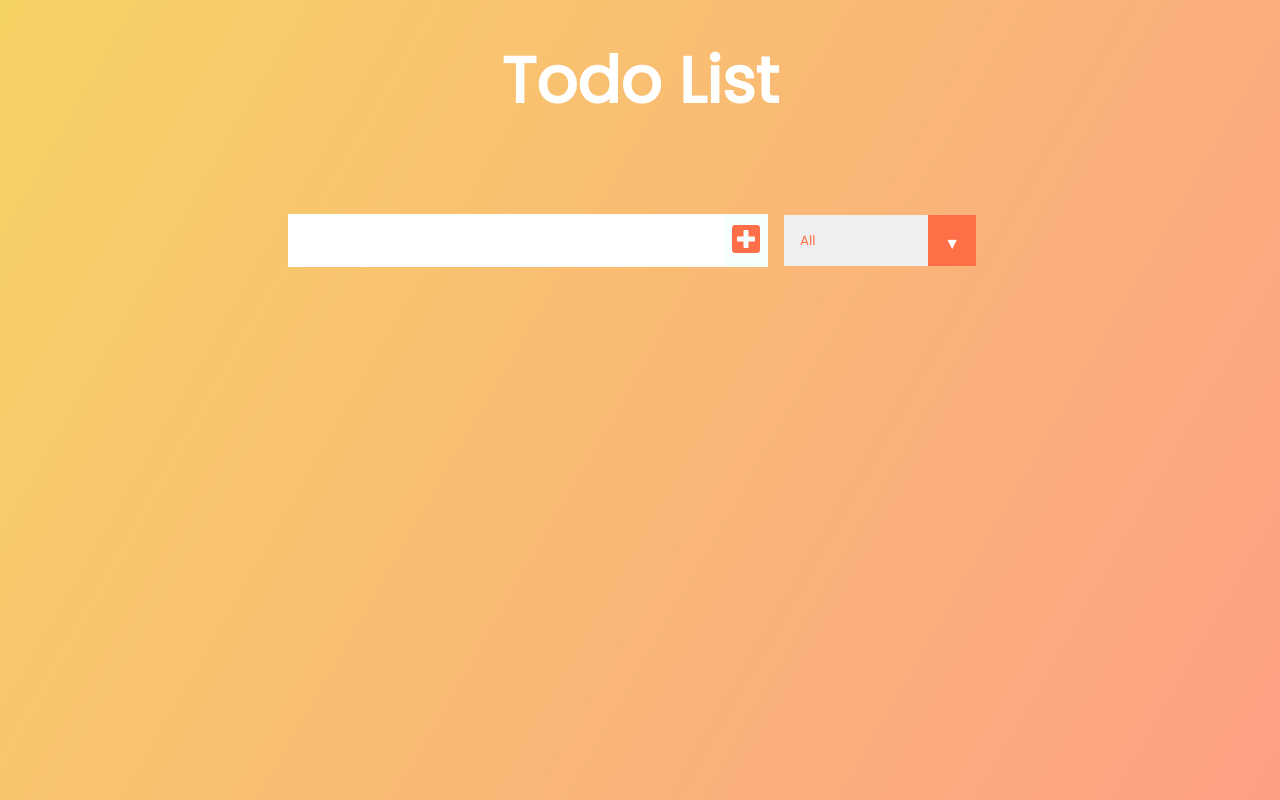
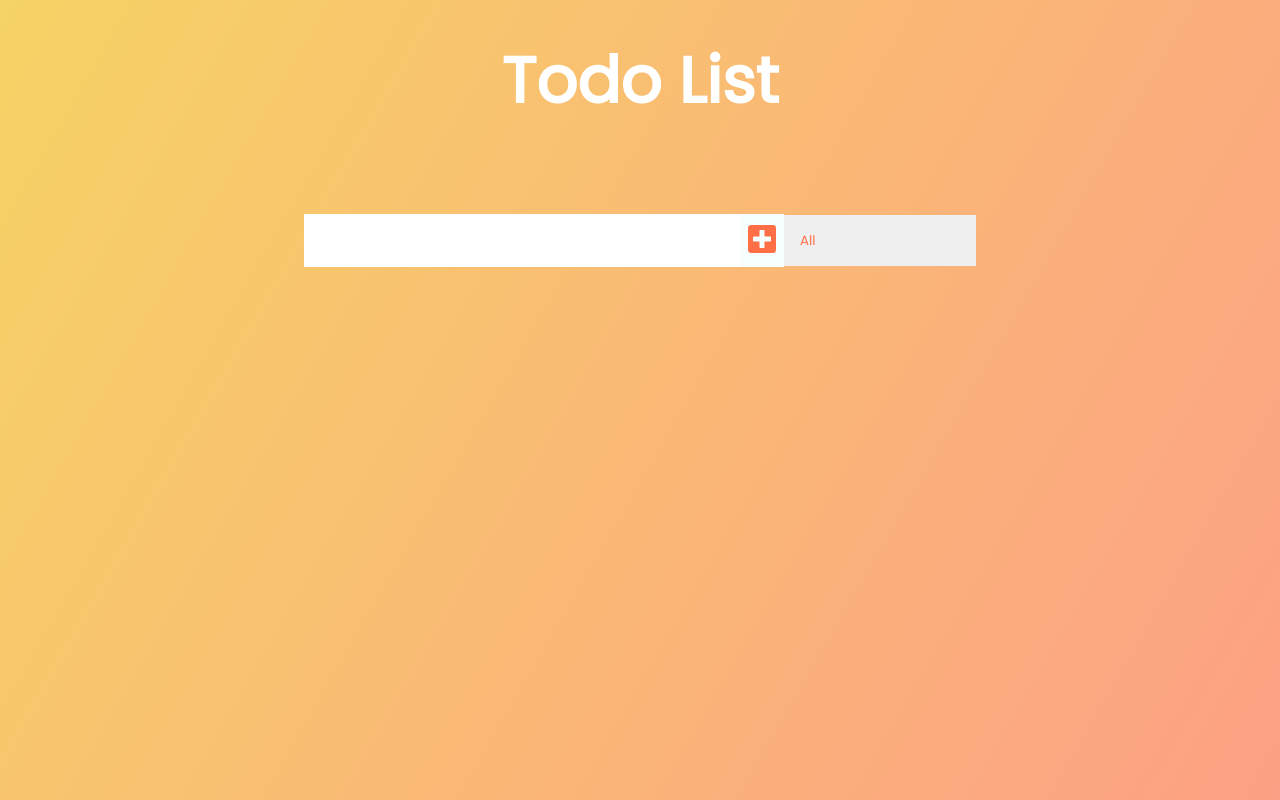
Before and after one commit to CamSandhu/ToDoList, a React (Create React App) app: page / in a window 1280 px wide. Built offline with nearby package versions, Linux system fonts and the light colour scheme.

Commit message:
duplicate props fixed

```diff
--- a/src/components/Form.js
+++ b/src/components/Form.js
@@ -19,12 +19,12 @@ const statusHandler=e=>{
 return(
   <form>
   <div className="row">
-      <input className="col-md-10" value={props.inputText} onChange={inputTextHandler} type="text" className="todo-input" />
-      <button className="col-md-2" onClick={submitHandler} className="todo-button" type="submit">
+      <input  value={props.inputText} onChange={inputTextHandler} type="text" className="todo-input" />
+      <button  onClick={submitHandler} className="todo-button" type="submit">
         <i className="fas fa-plus-square"></i>
       </button>
     </div>
-      <div className="select row">
+      <div >
         <select onChange={statusHandler} name="todos" className="filter-todo">
           <option value="all">All</option>
           <option value="completed">Completed</option>
```
